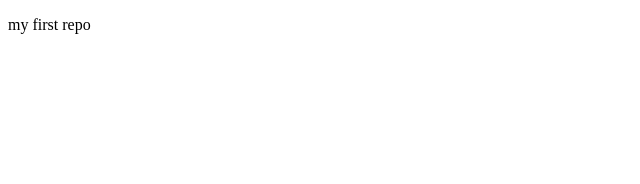
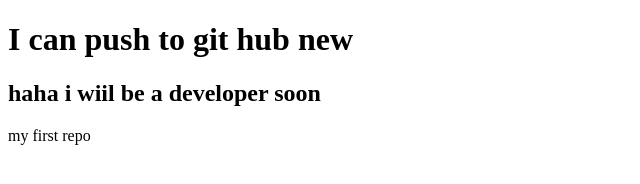
Before and after one commit to Adnan-Sami-Pavel/my-first-repo, a plain HTML site: page index.html in a window 1280 px wide. Shown: the whole page, without its empty margins (0-640 px from the left). Drawn offline with Linux system fonts and the light colour scheme.

Commit message:
add new thing

```diff
--- a/index.html
+++ b/index.html
@@ -7,6 +7,8 @@
     <title>First repo</title>
 </head>
 <body>
+    <h1>I can push to git hub new</h1>
+    <h2>haha i wiil be a developer soon</h2>
     <p>my first repo</p>
 </body>
 </html>
```
Also changed, not shown: 1 other file.
